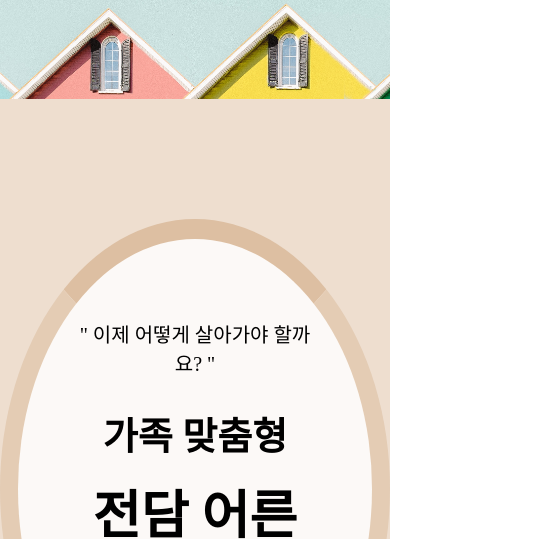
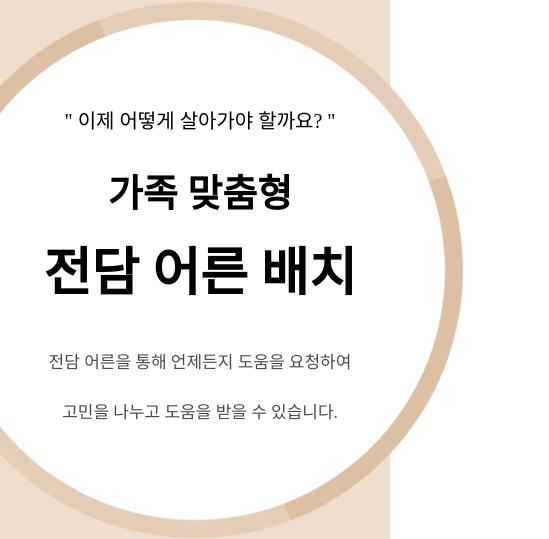
Before and after one commit to hwangJN/Youth-Project, a React (Create React App) app: page /#/ in a window 390 px wide. Shown: the part 756-1295 px from the top of the page, 549 px wide, since content can reach past the window. Built offline with nearby package versions, Linux system fonts and the light colour scheme; no server answers; a web font is replaced by a local one.

Commit message:
home community intro resizing

```diff
--- a/src/components/BoardItem.css
+++ b/src/components/BoardItem.css
@@ -7,7 +7,7 @@
 }
 
 .btnItems {
-  width: 50%;
+  width: 55%;
   display: flex;
   justify-content: flex-end;
   margin-bottom: 12px;
@@ -34,7 +34,7 @@
   border-radius: 5px;
   padding: 10px 15px;
   padding-bottom: 30px;
-  width: 50%;
+  width: 55%;
   display: flex;
   flex-direction: column;
   margin-bottom: 50px;
@@ -238,3 +238,9 @@
   color: rgba(125, 125, 125, 0.6);
   font-size: 13px;
 }
+
+@media screen and (max-width: 667px) {
+  .item {
+    width: 360px;
+  }
+}
--- a/src/components/BoardItem.js
+++ b/src/components/BoardItem.js
@@ -76,13 +76,13 @@ const BoardItem = ({ itemObj, isOwner, userObj }) => {
     const min = String(date.getMinutes()).padStart(2, "0");
     await updateDoc(boardRef, {
       comments: [
+        ...itemObj.comments,
         {
           comment: newComment,
           id: userObj.uid,
           now: Date.now(),
           date: `${year}/${month}/${day} ${hour}:${min}`,
         },
-        ...itemObj.comments,
       ],
     });
     setNewComment("");
@@ -103,6 +103,7 @@ const BoardItem = ({ itemObj, isOwner, userObj }) => {
 
   return (
     <div className="boarditem">
+      {/* editing ? 수정하기 : 게시글 보이기 */}
       {editing ? (
         <>
           <form onSubmit={onSubmit} className="formBox">
@@ -118,6 +119,7 @@ const BoardItem = ({ itemObj, isOwner, userObj }) => {
               </div>
             </div>
             <div className="formContent">
+              {/* 제목 수정 */}
               <input
                 name="title"
                 value={newTitle}
@@ -126,6 +128,7 @@ const BoardItem = ({ itemObj, isOwner, userObj }) => {
                 maxLength={50}
                 required
               />
+              {/* 내용 수정 */}
               <textarea
                 name="content"
                 value={newContent}
@@ -139,12 +142,14 @@ const BoardItem = ({ itemObj, isOwner, userObj }) => {
         </>
       ) : (
         <>
+          {/* 글쓴이의 경우 삭제와 수정 버튼 보이도록 */}
           {isOwner && (
             <div className="btnItems">
               <button onClick={onDeleteClick}>삭제</button>
               <button onClick={toggleEditing}>수정</button>
             </div>
           )}
+
           <div className="item">
             <h2 className="itemTitle">{itemObj.textTitle}</h2>
             <span className="itemDetail">
@@ -164,6 +169,7 @@ const BoardItem = ({ itemObj, isOwner, userObj }) => {
                 목록
               </Link>
             </div>
+
             <div className="commentBox">
               <span>댓글작성</span>
               <form onSubmit={onCommentSubmit} className="commentForm">
--- a/src/components/Navigation.module.css
+++ b/src/components/Navigation.module.css
@@ -49,7 +49,6 @@
   width: 100%;
   height: 90px;
   border: 1px;
-  /*box-sizing: border-box;  살짝 크기 안맞을 때 이용하는 거?*/
   justify-content: space-between; /*컴포넌트 사이에 공간*/
   align-items: center; /* 같은 줄 Height 가운데 정렬*/
   background-color: rgb(255, 255, 255);
@@ -172,7 +171,6 @@
   background: rgb(255, 255, 255);
   display: flex;
   flex-direction: column;
-  /*justify-content: center;*/
   align-items: center;
   padding: 0;
   box-sizing: border-box;
@@ -189,7 +187,6 @@
   font-weight: 100;
 }
 .sideBarLink:hover {
-  /* transition: 0.3s; */
   color: white;
   background-color: black;
   border-radius: 10px;
@@ -201,9 +198,6 @@
   .sideBarLink {
     font-size: 14px;
   }
-  .sideBarLink:hover {
-    /*font-size: 24px;*/
-  }
   .subIcon {
     display: none;
   }
@@ -213,7 +207,3 @@
   margin: 10px;
   padding: 5px;
 }
-
-/* .subBarText {
-  margin-left: 10px;
-} */
--- a/src/components/Typing.js
+++ b/src/components/Typing.js
@@ -56,7 +56,7 @@ const Typing = ({ text, text2, speed, fontSize = "1em", color = "black" }) => {
       setText("");
       setText2("");
     }
-  }); // , [Text.length, Text2.length, speed, text, text2, y] 를 적은 이유는 뭘까? 없어도 실행 화면이 같음.
+  });
 
   return (
     <h2>
--- a/src/routes/Community.css
+++ b/src/routes/Community.css
@@ -12,17 +12,17 @@
   display: flex;
   flex-direction: column;
   align-items: center;
-  padding: 17vh 50px;
-  padding-bottom: 0px;
+  padding-top: 150px;
+  padding-bottom: 50px;
   width: 100%;
-  height: 100vh;
+  height: 100%;
   background-color: #f4dada;
 }
 
 .boardName {
   display: flex;
   align-items: center;
-  width: 60%;
+  width: 65%;
   justify-content: flex-start;
   margin-bottom: 6px;
 }
@@ -65,7 +65,7 @@
 }
 
 .boardListWrap {
-  width: 60%;
+  width: 65%;
   display: flex;
   flex-direction: column;
   align-items: center;
@@ -169,3 +169,15 @@
 .pagination .active a {
   color: white;
 }
+
+@media screen and (max-width: 850px) {
+  .boardListWrap {
+    width: 570px;
+  }
+  .board {
+    width: 130%;
+  }
+  .boardName {
+    width: 570px;
+  }
+}
--- a/src/routes/CommunityWriting.js
+++ b/src/routes/CommunityWriting.js
@@ -6,10 +6,13 @@ import { useHistory } from "react-router-dom";
 import { faPaperPlane } from "@fortawesome/free-solid-svg-icons";
 import { FontAwesomeIcon } from "@fortawesome/react-fontawesome";
 
+//게시글 작성
 const CommunityWriting = ({ isLoggedIn, userObj }) => {
   const [title, setTitle] = useState("");
   const [content, setContent] = useState("");
   const history = useHistory();
+
+  //게시글 등록
   const onSubmit = async (event) => {
     event.preventDefault();
     const date = new Date();
@@ -19,17 +22,17 @@ const CommunityWriting = ({ isLoggedIn, userObj }) => {
     const hour = String(date.getHours()).padStart(2, "0");
     const min = String(date.getMinutes()).padStart(2, "0");
     await addDoc(collection(dbService, "board"), {
-      textTitle: title,
-      textContent: content,
-      date: `${year}/${month}/${day} ${hour}:${min}`,
-      creatorId: userObj.uid,
+      textTitle: title, //제목
+      textContent: content, //내용
+      date: `${year}/${month}/${day} ${hour}:${min}`, //작성일
+      creatorId: userObj.uid, //게시글 작성자
       createdAt: Date.now(),
-      views: 0,
-      comments: [],
+      views: 0, //조회수
+      comments: [], //댓글
     });
     setTitle("");
     setContent("");
-    history.push("/community");
+    history.push("/community"); //게시글 등록시 다시 커뮤니티로 복귀
   };
   const onChange = (event) => {
     const {
--- a/src/routes/Home.js
+++ b/src/routes/Home.js
@@ -33,9 +33,7 @@ const Home = ({ userObj }) => {
 
         {/* 두번째 장 */}
         <div className={styles.mainWrap3}>
-          <div className={styles.wrapper}>
-            <div className={styles.spinner}></div>
-          </div>
+          <div className={styles.mainContentCircle}>
             <div className={styles.mainContent3}>
               <span className={styles.Wrap3SubTitle}>
                 " 이제 어떻게 살아가야 할까요? "
@@ -48,6 +46,7 @@ const Home = ({ userObj }) => {
                 전담 어른을 통해 언제든지 도움을 요청하여 <br />
                 고민을 나누고 도움을 받을 수 있습니다.
               </h2>
+            </div>
           </div>
 
           <img src={require("../img/메인3.png")} className={styles.mainImg3} />
--- a/src/routes/Home.module.css
+++ b/src/routes/Home.module.css
@@ -64,12 +64,16 @@
 
 .mainWrap {
   width: 100%;
-  height: 90vh;
+  height: 90%;
   display: flex;
   flex-direction: column;
-
   align-items: center;
   margin-bottom: 0px;
+}
+
+.mainContent {
+  margin-bottom: 15%;
+  padding: 5px;
 }
 
 .mainContent :local h1 {
@@ -109,15 +113,19 @@
   justify-content: space-around;
   align-items: center;
   width: 100%;
-  height: 90vh;
+  height: 90%;
   background-color: white;
 }
+
 .mainContent2 {
   margin-left: 10px;
   width: 450px;
   height: 420px;
   margin-top: 35px;
+  margin-bottom: 15%;
+  padding: 5px;
 }
+
 .mainContent2 :local h1 {
   font-family: "MICEGothic Bold";
   font-size: 55px;
@@ -139,7 +147,6 @@
   font-weight: 400;
   color: rgba(0, 0, 0, 0.7);
   margin-left: 0px;
-
   width: 450px;
 }
 
@@ -176,16 +183,21 @@
   justify-content: space-evenly;
   align-items: center;
   width: 100%;
-  height: 780px;
+  height: 90%;
   background-color: #eedecf;
 }
+
 .mainContent3 {
   position: relative;
-  padding-left: 50px;
+  padding: 5px;
+  padding-left: 15px;
   display: flex;
   flex-direction: column;
   height: 400px;
+  margin-bottom: 30%;
+  margin-top: 30%;
 }
+
 .mainContent3 :local h1 {
   font-family: "MICEGothic Bold";
   font-size: 38px;
@@ -219,14 +231,10 @@
 }
 
 .mainImg3 {
-  /*width: 45%;
-  position: absolute;
-  top: 200px;
-  right: 200px;*/
-
   width: 400px;
   height: 400px;
 }
+
 @keyframes spin {
   0% {
     transform: rotate(0deg);
@@ -235,10 +243,23 @@
     transform: rotate(360deg);
   }
 }
+
+@keyframes backSpin {
+  0% {
+    transform: rotate(360deg);
+  }
+  100% {
+    transform: rotate(0deg);
+  }
+}
+
 @media screen and (max-width: 878px) {
   .fontLarge2 {
     margin-left: 0px;
     font-size: 52px;
+  }
+  .mainWrap3 {
+    justify-content: center;
   }
   .mainWrap3 :local img {
     display: none;
@@ -252,14 +273,30 @@
     margin-top: 20px;
     text-align: center;
   }
-  .mainContent3 {
+
+  .mainContentCircle {
     padding: 50px;
     width: 400px;
+    height: 400px;
     border: 18px solid #ddbfa2c7;
-    border-top: 20px solid #ddbfa2;
-    border-bottom: 20px solid #ddbfa2;
+    border-top: 18px solid #ddbfa2;
+    border-bottom: 18px solid #ddbfa2;
+    border-radius: 50%;
+    background-color: white;
+    display: flex;
+    justify-content: center;
+    align-items: center;
+    margin: 30px;
+    animation: spin 7s linear infinite;
+  }
+
+  .mainContent3 {
+    width: 400px;
+    box-sizing: border-box;
     background-color: rgba(255, 255, 255, 0.819);
     border-radius: 50%;
+    margin: 0;
+    animation: backSpin 7s linear infinite;
   }
 
   .mainContent3 :local h2 {
@@ -268,10 +305,4 @@
     text-align: center;
     margin-top: 20px;
   }
-  /*
-  .wrapper {
-  }
-  .spinner {
-    width: 400px;
-  }*/
 }
--- a/src/routes/Intro.module.css
+++ b/src/routes/Intro.module.css
@@ -46,7 +46,8 @@
   justify-content: space-evenly;
   margin-top: 0px;
   margin-bottom: 10px;
-  height: 90vh;
+  width: 100%;
+  height: 90%;
 }
 
 .firstIntroImg {
@@ -58,6 +59,7 @@
   flex-direction: column;
   margin-top: 80px;
   padding: 5px;
+  margin-bottom: 10%;
 }
 .introSummary :local h1 {
   font-family: "MICEGothic Bold";
@@ -111,8 +113,9 @@
   width: 100%;
   margin-top: 50px;
   margin-bottom: 50px;
-  height: 70vh;
+  height: 90%;
   padding-top: 30px;
+  margin-bottom: 10%;
 }
 
 .program {
```
Lines whose indentation alone changed are shown as unchanged.
